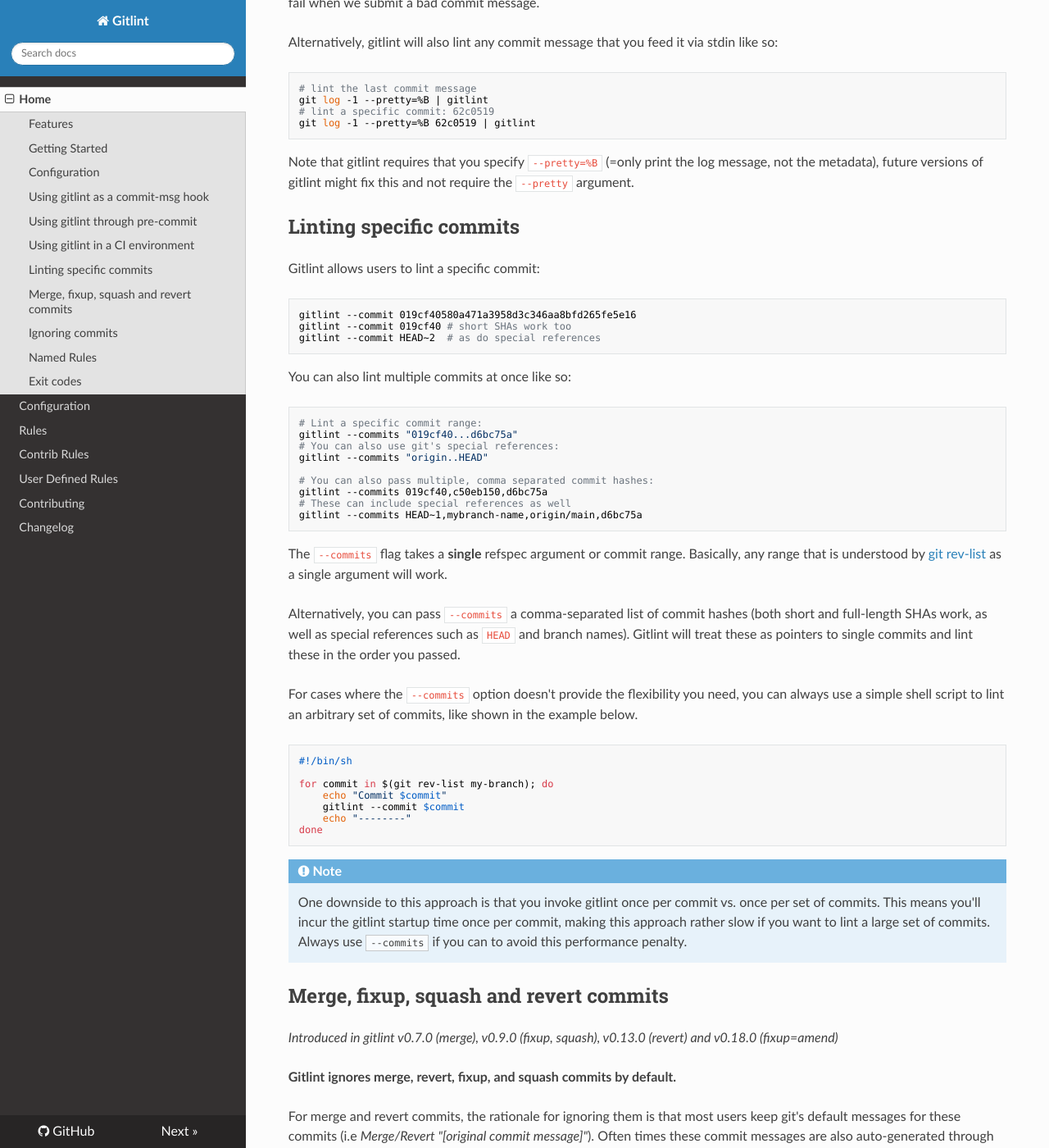
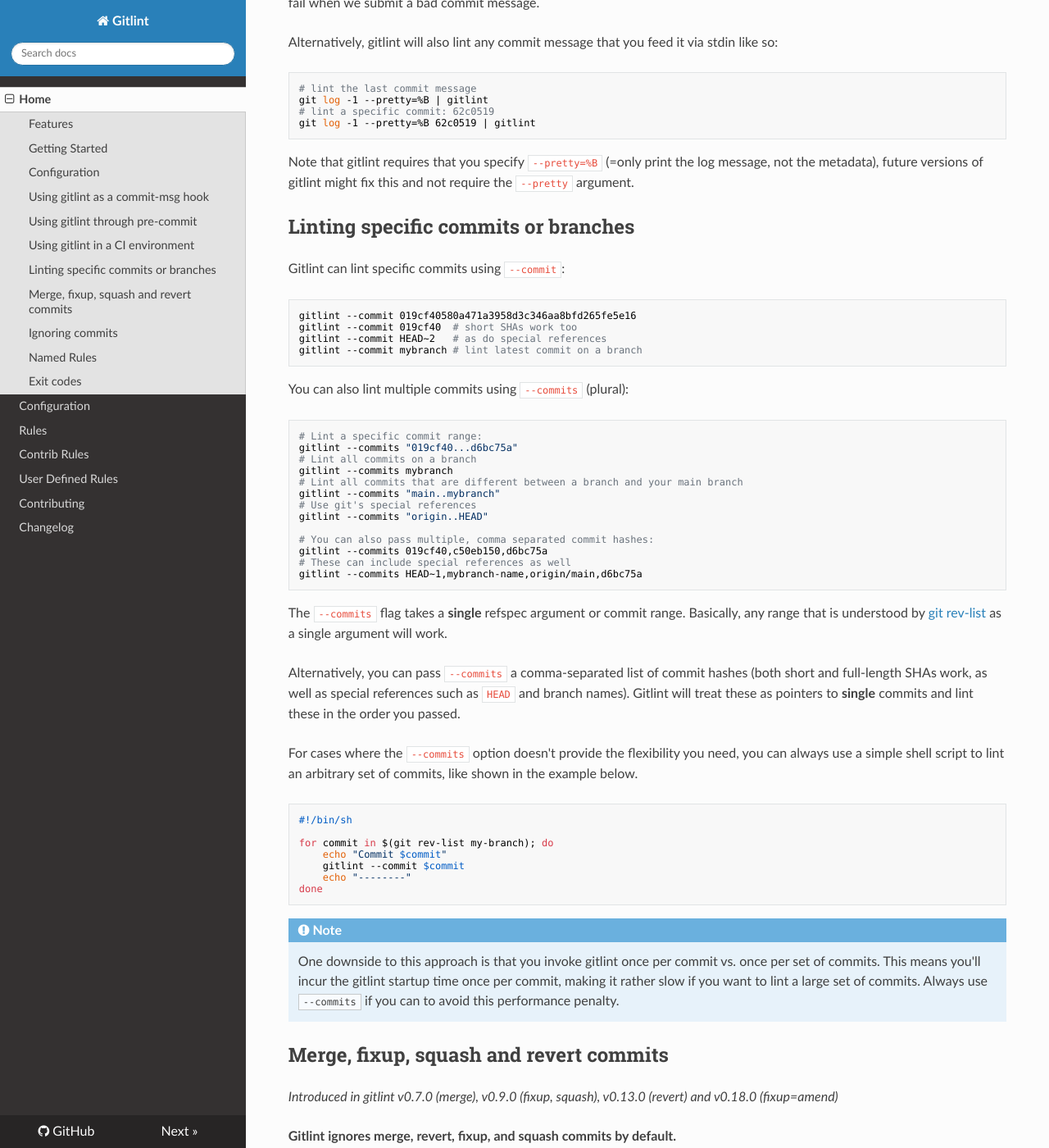
Before and after one commit to jorisroovers/gitlint, an MkDocs documentation site: the page built from docs/index.md, in a window 1280 px wide and 1400 px high, scrolled down 5060 px. Shown: the whole window at 82% size. Built offline with MkDocs 1.6.1, drawn with Linux system fonts in a browser that asks for light colours; nearby versions of some CDN libraries.

Commit message:
Docs: clarify using --commits to lint branches (#355)
Make it clearer that --commits can be used to lint commits on a specific
branch.

Closes #259

````diff
--- a/docs/index.md
+++ b/docs/index.md
@@ -266,21 +266,26 @@
 Note that gitlint requires that you specify `--pretty=%B` (=only print the log message, not the metadata),
 future versions of gitlint might fix this and not require the `--pretty` argument.
 
-## Linting specific commits
+## Linting specific commits or branches
 
-Gitlint allows users to lint a specific commit:
+Gitlint can lint specific commits using `--commit`:
 ```sh
 gitlint --commit 019cf40580a471a3958d3c346aa8bfd265fe5e16
-gitlint --commit 019cf40 # short SHAs work too
-gitlint --commit HEAD~2  # as do special references
+gitlint --commit 019cf40  # short SHAs work too
+gitlint --commit HEAD~2   # as do special references
+gitlint --commit mybranch # lint latest commit on a branch
 ```
 
-You can also lint multiple commits at once like so:
+You can also lint multiple commits using `--commits` (plural):
 
 ```sh
 # Lint a specific commit range:
 gitlint --commits "019cf40...d6bc75a"
-# You can also use git's special references:
+# Lint all commits on a branch
+gitlint --commits mybranch
+# Lint all commits that are different between a branch and your main branch
+gitlint --commits "main..mybranch"
+# Use git's special references
 gitlint --commits "origin..HEAD"
 
 # You can also pass multiple, comma separated commit hashes:
@@ -294,7 +299,7 @@
 
 Alternatively, you can pass `--commits` a comma-separated list of commit hashes (both short and full-length SHAs work,
 as well as special references such as `HEAD` and branch names).
-Gitlint will treat these as pointers to single commits and lint these in the order you passed.
+Gitlint will treat these as pointers to **single** commits and lint these in the order you passed.
 
 For cases where the `--commits` option doesn't provide the flexibility you need, you can always use a simple shell
 script to lint an arbitrary set of commits, like shown in the example below.
@@ -311,7 +316,7 @@
 
 !!! note
     One downside to this approach is that you invoke gitlint once per commit vs. once per set of commits.
-    This means you'll incur the gitlint startup time once per commit, making this approach rather slow if you want to
+    This means you'll incur the gitlint startup time once per commit, making it rather slow if you want to
     lint a large set of commits. Always use `--commits` if you can to avoid this performance penalty.
 
 
````
